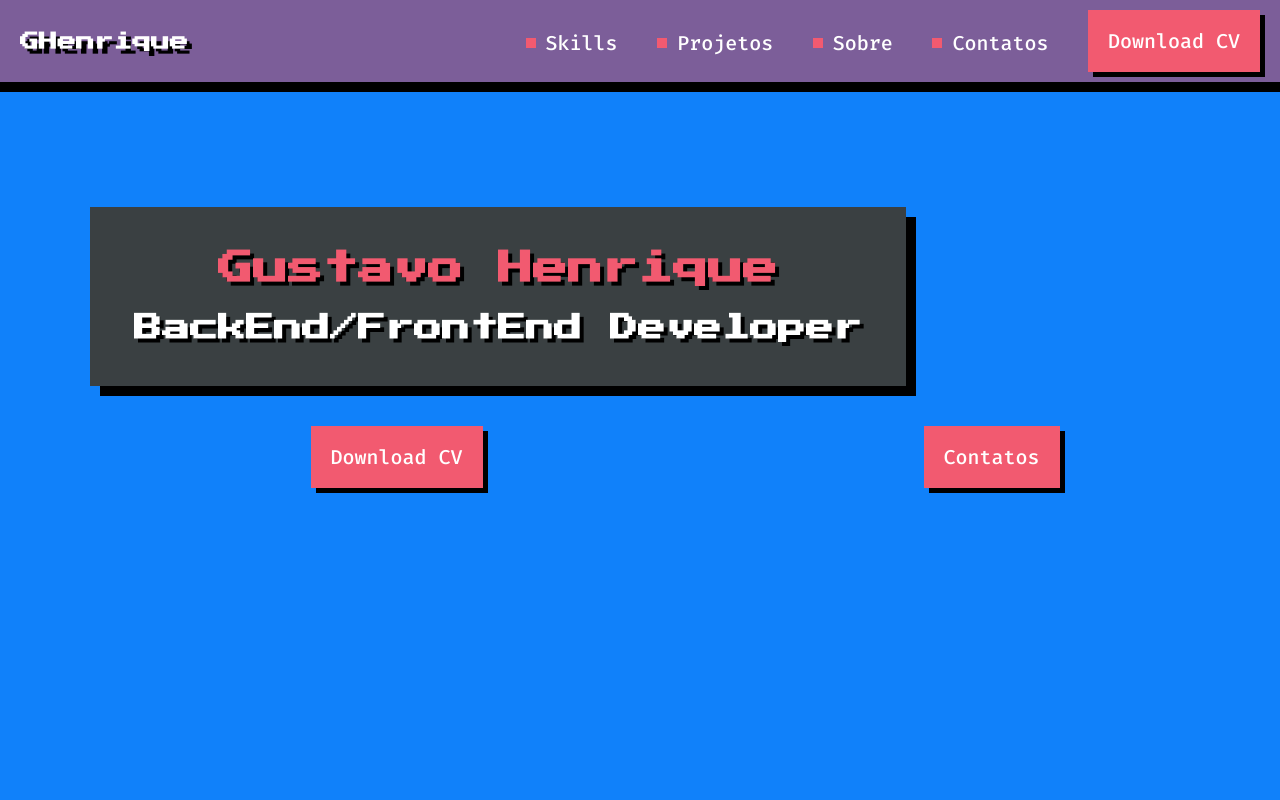
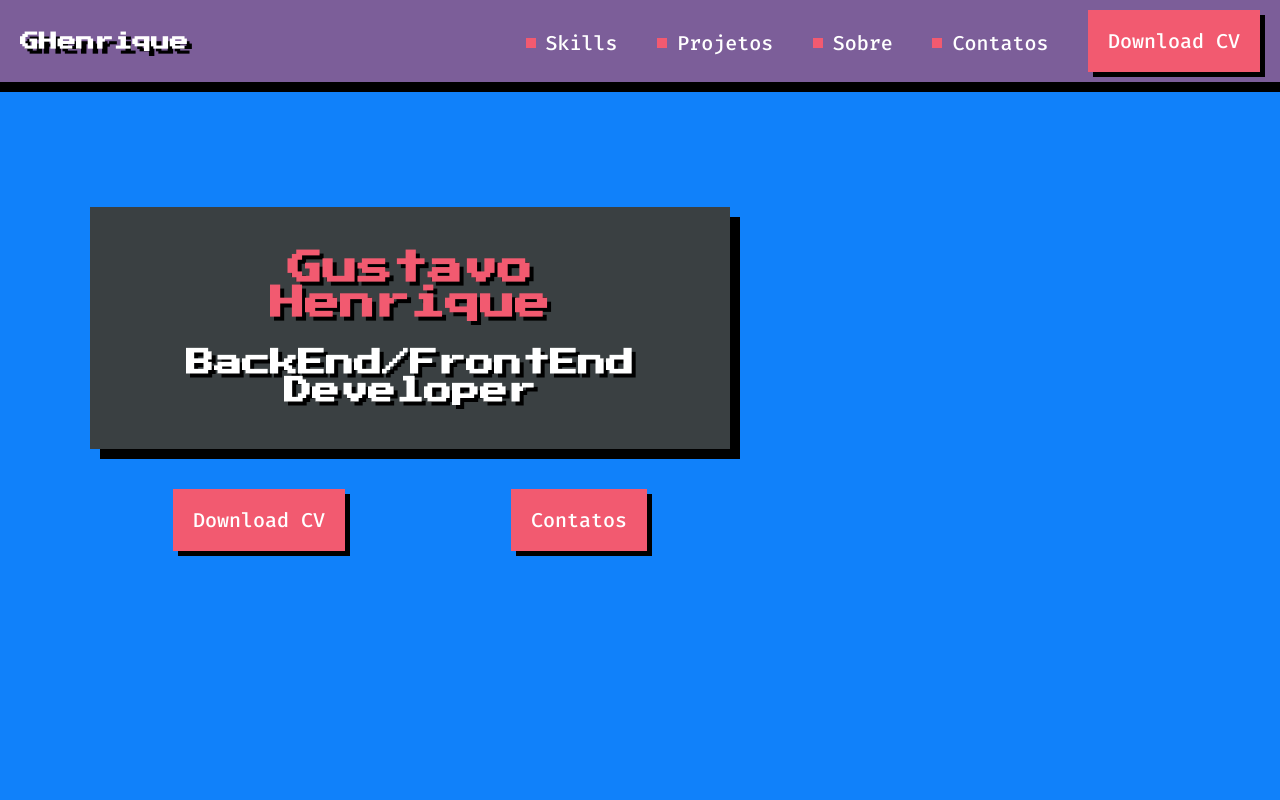
Before and after one commit to gustavohenriqueT/gustavohenriqueT.github.io, a plain HTML site: page index.html in a window 1280 px wide. Shown: the top 800 px of the page. Drawn offline with Linux system fonts and the light colour scheme.

Commit message:
Edit Banner Bug

```diff
--- a/Css/components/banner.css
+++ b/Css/components/banner.css
@@ -12,7 +12,7 @@
 }
 
 
-.banner .wraper{
+.banner .wrapper{
     display: flex;
     flex-direction: column;
     width: 640px;
```
